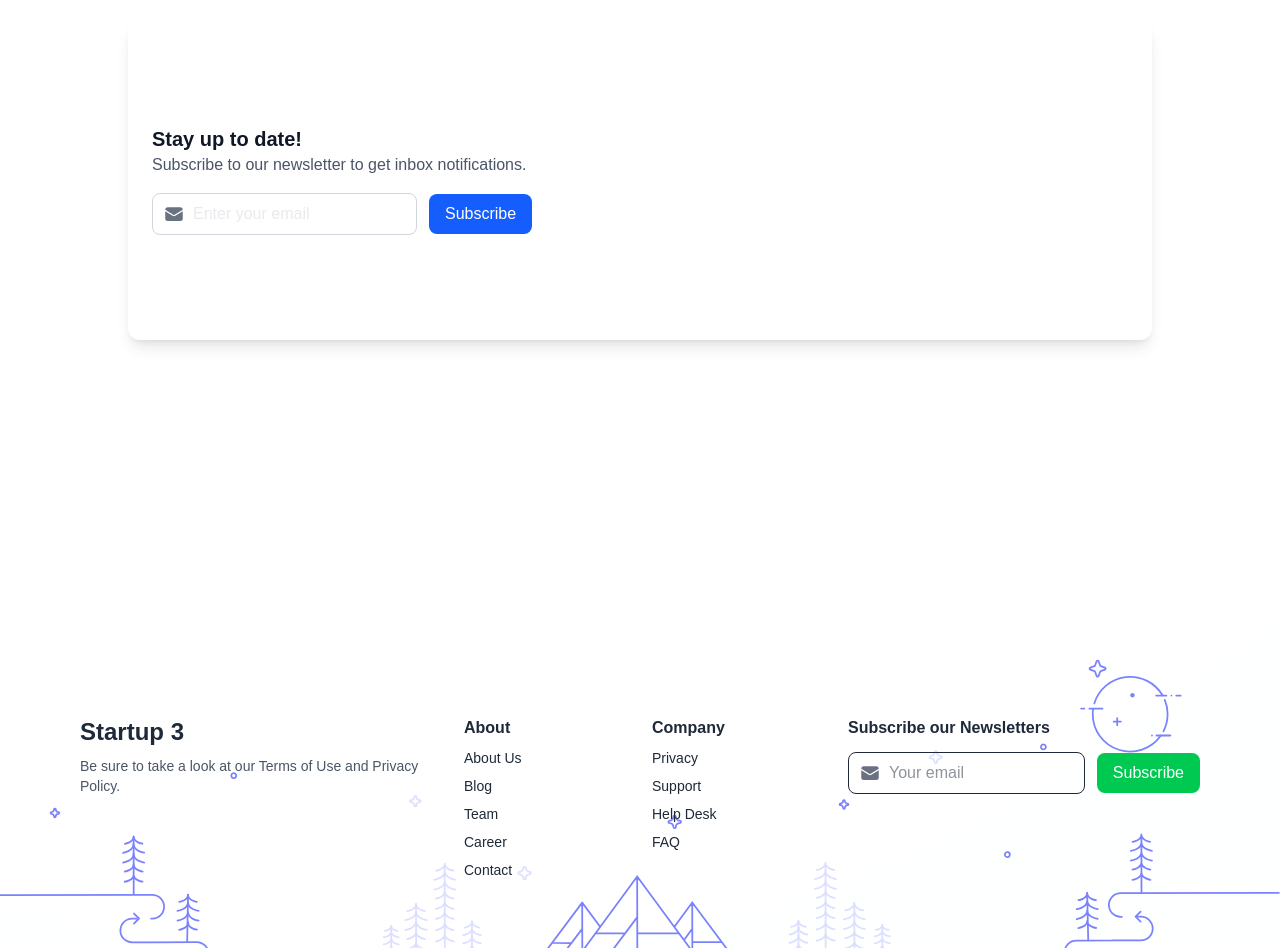
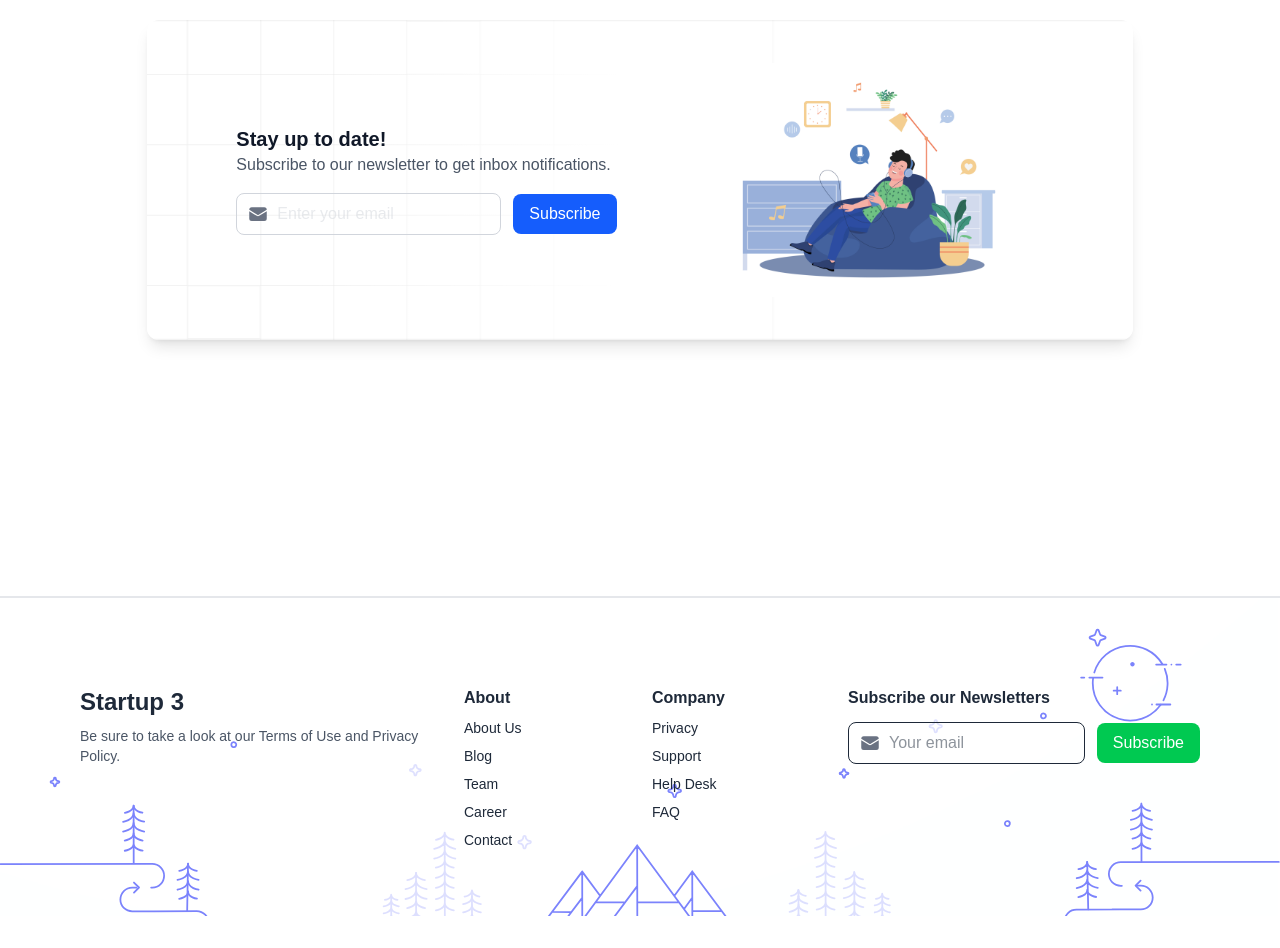
Before and after one commit to MarskTM/Portfolio, a Next.js app in the folder frontend/: page / in a window 1280 px wide. Shown: the part 4620-5568 px from the top of the page. After the commit the page ends 5536 px from the top, so only its background shows below. Built offline with nearby package versions, Linux system fonts and the light colour scheme.

Commit message:
update: compo contact

```diff
--- a/frontend/src/components/contact/page.js
+++ b/frontend/src/components/contact/page.js
@@ -1,5 +1,6 @@
 import { PhoneIcon } from "@heroicons/react/24/solid";
 import { EnvelopeIcon } from "@heroicons/react/24/solid";
+import Image from "next/image";
 
 export default function Contact() {
     return (
@@ -23,8 +24,8 @@ export default function Contact() {
                 </div>
 
 
-                <div className="my-16 w-5xl h-80 mx-auto flex flex-row items-center justify-between space-x-4 shadow-lg rounded-xl p-6 dark:bg-gray-800">
-                    <div>
+                <div className="my-16 w-4/5 h-80 p-7 mx-auto flex flex-row items-center justify-evenly space-x-4 shadow-lg rounded-xl  dark:bg-gray-800 bg-[image:url('/images/contact_bg.svg')] bg-cover bg-center">
+                    <div className="">
                         {/* Tiêu đề */}
                         <h2 className="text-xl font-bold text-gray-900 dark:text-white">
                             Stay up to date!
@@ -49,7 +50,9 @@ export default function Contact() {
                         </div>
                     </div>
 
-
+                    <div className="flex flex-col items-center space-y-4">
+                        <Image src="/images/contact_bg2.jpg" alt="Contact" width={350} height={200} />
+                    </div>
 
                 </div>
             </div>
--- a/frontend/src/components/footer/page.js
+++ b/frontend/src/components/footer/page.js
@@ -3,7 +3,7 @@ import { EnvelopeIcon } from "@heroicons/react/24/solid";
 export default function Footer() {
     return (
         <footer
-            className="relative container bg-auto xl:bg-[length:100%] bg-center bg-no-repeat text-gray-800 dark:text-white h-80 mt-28 pt-22 m-auto"
+            className="relative container bg-auto xl:bg-[length:100%] bg-center bg-no-repeat text-gray-800 dark:text-white h-80 mt-20 pt-22 m-auto border-t-2 border-gray-200"
             style={{ backgroundImage: "url('/images/footer_bg.svg')" }}
         >
             <div className=" mx-auto px-6 lg:px-20">
```
Also changed, not shown: frontend/public/images/contact_bg.svg (added), frontend/public/images/contact_bg2.jpg (added).
